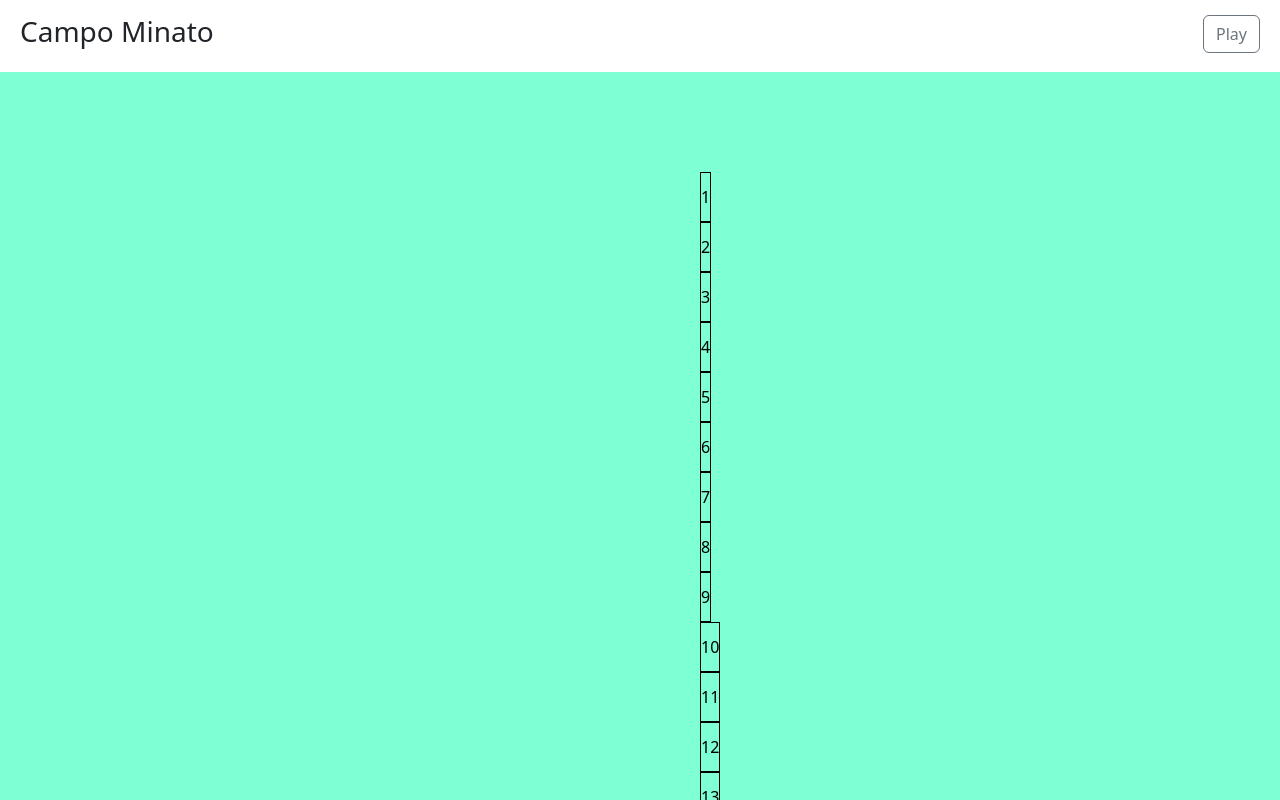
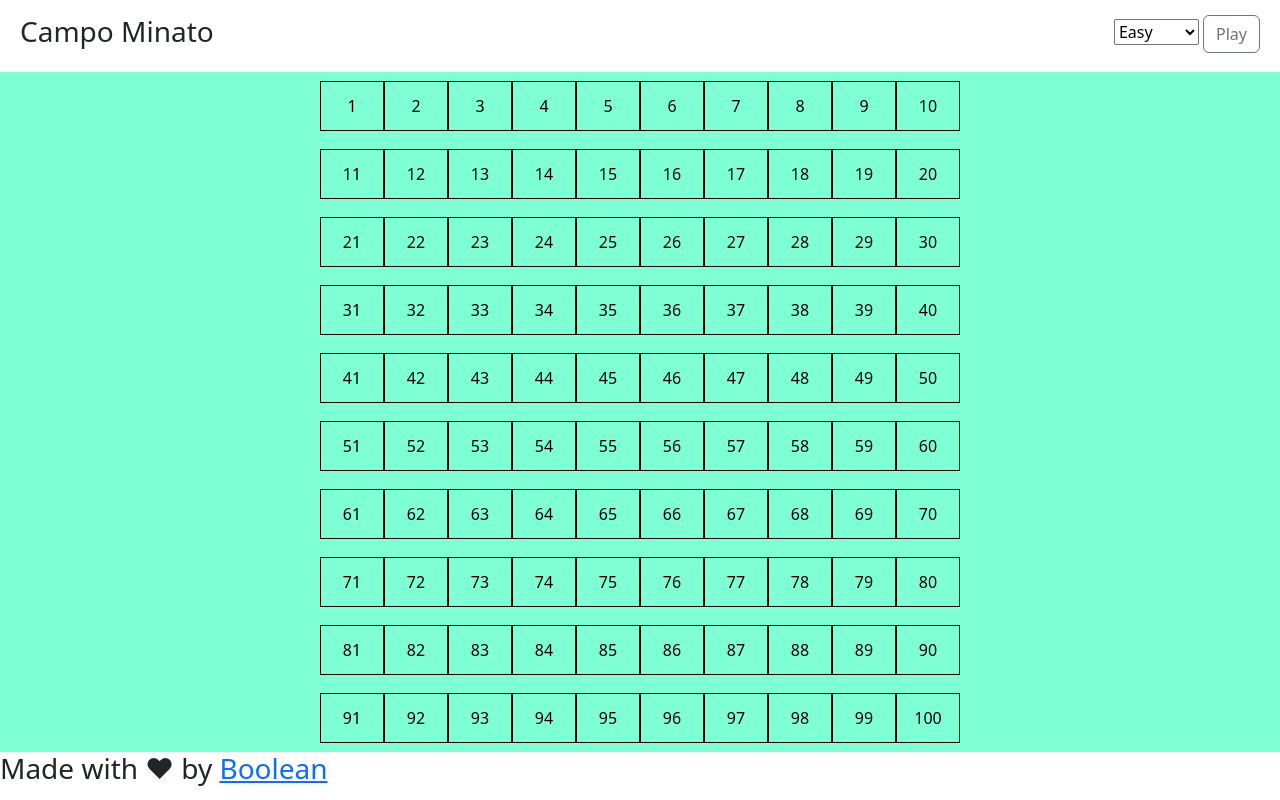
Before and after one commit to hroque01/js-campominato-grid, a plain HTML site: page index.html in a window 1280 px wide. Both pictures are taken after a click on the button "Play". Shown: the top 800 px of the page. Drawn offline with nearby package versions, Linux system fonts and the light colour scheme.

Commit message:
adjustment lvl difficulty

```diff
--- a/index.html
+++ b/index.html
@@ -21,6 +21,11 @@
             <h3>Campo Minato</h3>
             <!-- Section button -->
             <div>
+                <select name="difficulty" id="difficulty">
+                    <option value="ez">Easy</option>
+                    <option value="medium">Medium</option>
+                    <option value="hard">Hard</option>
+                </select>
                 <button class="btn btn-outline-secondary">Play</button>
             </div>
         </div>
@@ -29,7 +34,7 @@
     <!-- main -->
     <main id="grid">
         <!-- bootstrap container -->
-        <div class="grid_container d-flex flex-wrap">
+        <div class="grid_container d-flex flex-wrap align-items-center">
         </div>
     </main>
 
--- a/main.js
+++ b/main.js
@@ -1,46 +1,64 @@
 
 // dichiaro il contenitore
-const container = document.querySelector(".grid_container")
+const container = document.querySelector(".grid_container");
 
 // dichiaro il pulsante
-const btn = document.querySelector(".btn")
+const btn = document.querySelector(".btn");
+
+// dichiaro la difficolta'
+const difficulty = document.getElementById('difficulty');
 
 
-// creo la griglia con un ciclo
+// il bottone deve generare la griglia
 
-for (let i = 1; i < 101; i++) {
+btn.addEventListener('click',
 
-    btn.addEventListener("click",
+    function(){
 
-        function (){
+        container.innerHTML="";
 
-            let nuovoElemento = createBox();
+        // impostiamo la difficolta e il livello tramite griglia
+        let level = 0;
+        if (difficulty.value === "ez") {
+            level = 101;
+        };
+        if (difficulty.value === "medium") {
+            level = 82;
+        };
+        if (difficulty.value === "hard") {
+            level = 50;
+        };
 
-            nuovoElemento.addEventListener("click",
+        // ora creiamo il ciclo infinito
+        for ( let i = 1; i < level; i++ ){
 
-            function () {
-                nuovoElemento.classList.toggle("clicked");
-                console.log(i)
-            }
+              // creo l'elemento div
+            const mioElemnt = document.createElement('div');
+            mioElemnt.innerHTML += `${i}`;
+            container.append(mioElemnt);
 
-        )
-
-        container.appendChild(nuovoElemento)
-
-        function createBox() {
-
-            // creo un elemento div
-            const mioElemnt = document.createElement('div');
-            mioElemnt.innerHTML = `${[i]}`
-
-            // aggiungo la classe box
+            // aggiungiamo la classe box
             mioElemnt.classList.add('box');
 
-            // lo metto nel dom
-            return mioElemnt;
+            //aggiungo la classe toggle
+            mioElemnt.addEventListener('click',
+                function(){
+                    mioElemnt.classList.toggle('clicked');
+                    console.log(i)
+                });
 
+            if (difficulty.value === "ez") {
+                level = 101;
+                mioElemnt.classList.add('width-easy')
+            };
+            if (difficulty.value === "medium") {
+                level = 82;
+                mioElemnt.classList.add('width-medium')
+            };
+            if (difficulty.value === "hard") {
+                level = 50;
+                mioElemnt.classList.add('width-hard')
+            };
 
         };
-    })
-
-};
+});
--- a/style.css
+++ b/style.css
@@ -13,8 +13,9 @@ main {
 }
 
 .grid_container {
-    margin: 0px 700px;
-    padding: 100px 0;
+    width: 50%;
+    height: 85vh;
+    margin: 0 auto;
 }
 
 .box {
@@ -32,10 +33,12 @@ main {
     background-color: yellow;
 }
 
-@media all and (max-width: 1200px) {
-
-    .grid_container {
-        margin: 0px 350px;
-        padding: 100px 0;
-    }
+.width-easy{
+    width: calc(100% / 10);
 }
+.width-mid{
+    width: calc(100% / 9);
+}
+.width-hard{
+    width: calc(100% / 7);
+}
```
